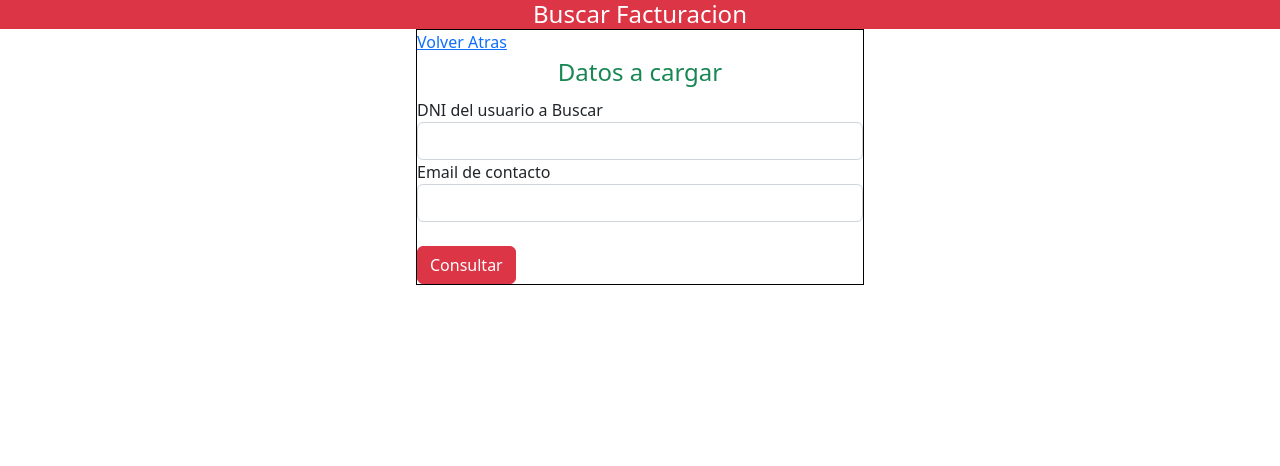
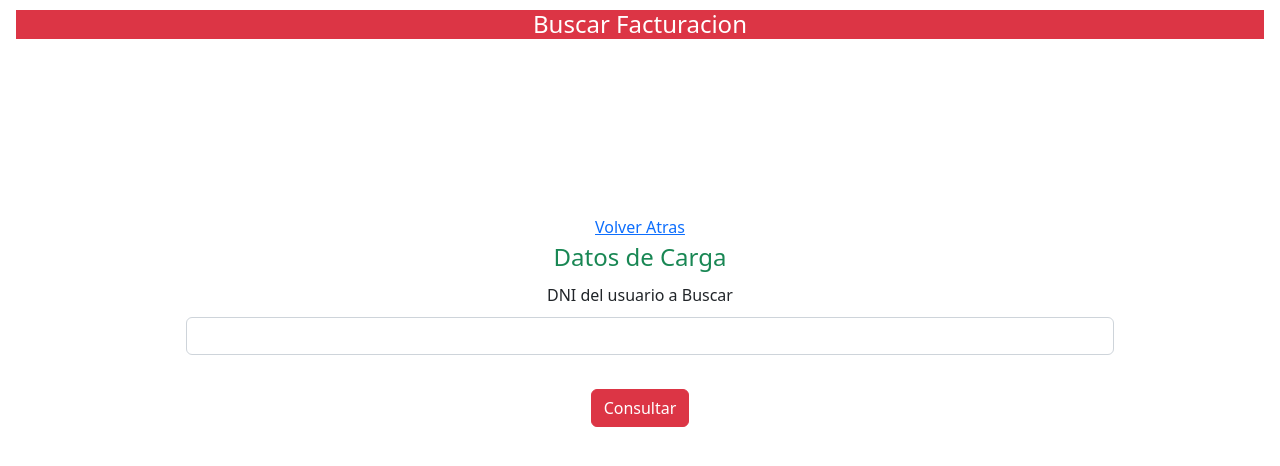
Before and after one commit to vmendezrojas95/agenda-Gastos, a plain HTML site: page getter.html in a window 1280 px wide. Drawn offline with nearby package versions, Linux system fonts and the light colour scheme.

Commit message:
Add files via upload

```diff
--- a/getter.html
+++ b/getter.html
@@ -25,13 +25,12 @@
 
         <!-- <form action="https://sheetdb.io/api/v1/l424ztv3cd1h4" method="POST" enctype="multipart/form-data" style="border:1px  solid #000;
          width: 35%; margin: 0 auto;"> -->
-        <form method='POST' style="border:1px  solid #000;
-         width: 35%; margin: 0 auto;">
+        <form method='GET' >
 
          <a href="index.html">Volver Atras</a>
 
          <fieldset>
-            <legend class="text-center text-success">Datos a cargar</legend>
+            <legend class="text-center text-success">Datos de Carga</legend>
 
             <div class="form-group">
                 <!-- en lo particular lo escondería o eliminaría pues es algo que se genera de manera random no por ingreso del usuario  -->
@@ -57,11 +56,11 @@
                 <!-- </div> -->
 
 
-
+<!--
                     <!-- <div class="form-group"> -->
-                    <label for="email" id="email" >Email de contacto</label>
+                    <!-- <label for="email" id="email" >Email de contacto</label>
                     <input type="text" class="form-control">
-                        <!-- </div> -->
+                        </div> -->
 
             </div>
 
@@ -70,7 +69,7 @@
             <div class="btns">
 
                 <!-- <div class="form-group"> -->
-                    <button type="" class="btn btn-danger">Consultar</button>
+                    <button type="" class="btn btn-danger" id="getter">Consultar</button>
             </div>
 
             </div>
@@ -95,7 +94,27 @@
     <script src="script.js" type="text/JavaScript"></script>
 
 
+    <style>
 
+        body{
+            text-align: center;
+            margin: 10px 1rem 2rem 1rem;
+            display: flex;
+            flex-direction: column;
+            height: 90vh;
+        }
+
+        form{
+            position: relative;
+            top:1rem;
+            padding: clamp(10rem, 10vw ,20rem) ;
+        }
+
+        form input{
+            margin:10px;
+        }
+
+        </style>
 
 
 </body>
--- a/script.js
+++ b/script.js
@@ -9,6 +9,36 @@
             console.log(error);
         })
         */
+       function getDataByGet(e){
+           e.preventDefault() ;
+
+           let retriveData = [];
+           document.querySelectorAll('.form-group input').forEach(e => retriveData.push(e.value.trim()))
+
+           let url = `https://sheetdb.io/api/v1/l424ztv3cd1h4/search?personal=${parseInt(retriveData[0])}&casesensitive=true`;
+
+           fetch(url)
+           .then(response => response.json())
+           .then(data => {
+               alert(JSON.stringify(data));
+           })
+           .catch(error => {
+               console.log(error);
+           })
+
+       }
+
+        let getData = document.getElementById('getter') || null;
+
+
+        if( getData != null ){
+
+            getData.addEventListener('click',getDataByGet);
+        }
+
+
+
+
 
 
 
@@ -29,7 +59,7 @@
 
 
         /*@params parameter objeto con data otenida del formulario*/
-        function getData(e){
+        function getDataByPost(e){
 
             e.preventDefault();
 
@@ -69,6 +99,9 @@
 
         }
 
-        let submitData = document.getElementById('Enviar');
+        let submitData = document.getElementById('Enviar') || null;
 
-        submitData.addEventListener('click',getData);
+        if( submitData != null ){
+
+            submitData.addEventListener('click',getDataByPost);
+        }
```
Also changed, not shown: postData.html (+21 -2 lines).
